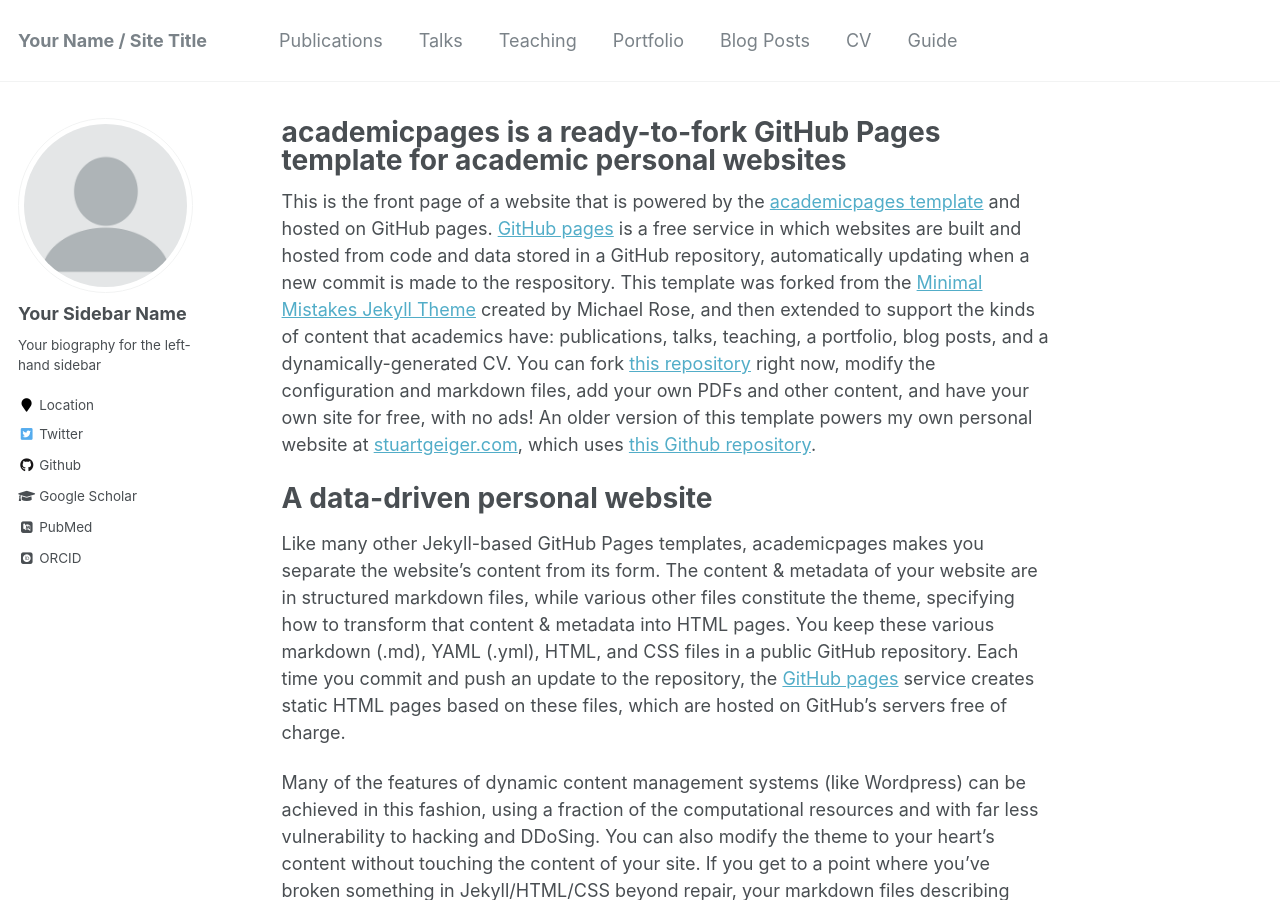
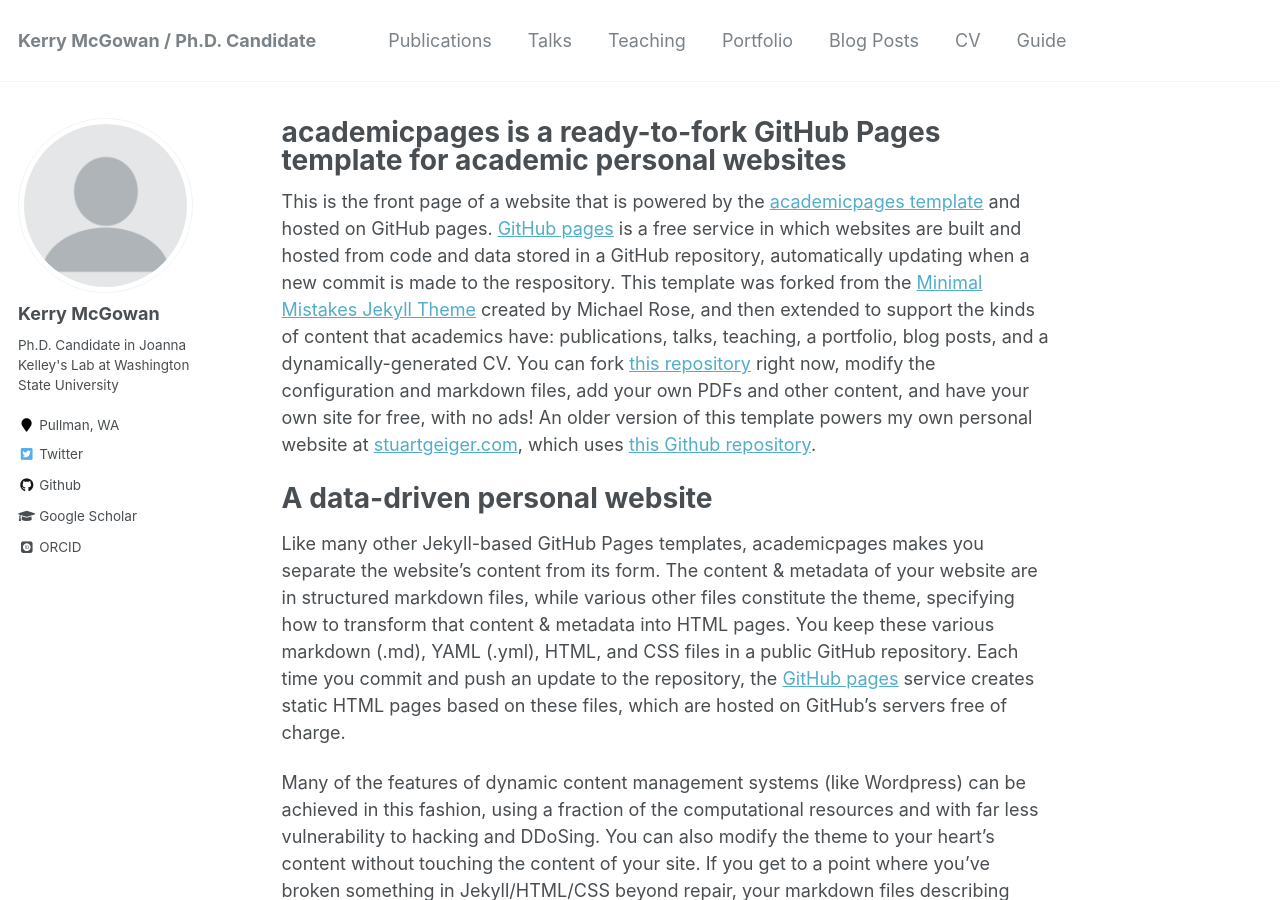
Before and after one commit to kerrymcgowan/kerrymcgowan.github.io, a Jekyll site: the page built from _pages/about.md, in a window 1280 px wide and 900 px high. Built offline with Jekyll 4.4.1, drawn with Linux system fonts in a browser that asks for light colours; some web fonts are replaced; some of the changed text lies outside the part shown.

Commit message:
Updated _config.yml to have personal information.

```diff
--- a/_config.yml
+++ b/_config.yml
@@ -7,13 +7,13 @@
 
 # Site Settings
 locale                   : "en-US"
-title                    : "Your Name / Site Title"
+title                    : "Kerry McGowan / Ph.D. Candidate"
 title_separator          : "-"
-name                     : &name "Your Name"
-description              : &description "personal description"
-url                      : https://academicpages.github.io # the base hostname & protocol for your site e.g. "https://mmistakes.github.io"
+name                     : &name "Kerry McGowan"
+description              : &description "Ph.D. Candidate in Joanna Kelley's Lab at Washington State University"
+url                      : https://kerrymcgowan.github.io # the base hostname & protocol for your site e.g. "https://mmistakes.github.io"
 baseurl                  : "" # the subpath of your site, e.g. "/blog"
-repository               : "academicpages/academicpages.github.io"
+repository               : "kerrymcgowan/kerrymcgowan.github.io"
 teaser                   :  # filename of teaser fallback teaser image placed in /images/, .e.g. "500x300.png"
 breadcrumbs              : false # true, false (default)
 words_per_minute         : 160
@@ -57,7 +57,7 @@ yandex_site_verification :
 
 # Social Sharing
 twitter:
-  username               : &twitter
+  username               : # &twitter
 facebook:
   username               :
   app_id                 :
@@ -80,13 +80,13 @@ analytics:
 
 # Site Author
 author:
-  name             : "Your Sidebar Name"
+  name             : "Kerry McGowan"
   avatar           : "profile.png"
-  bio              : "Your biography for the left-hand sidebar"
-  location         : "Location"
+  bio              : "Ph.D. Candidate in Joanna Kelley's Lab at Washington State University"
+  location         : "Pullman, WA"
   employer         :
-  pubmed           : "https://www.ncbi.nlm.nih.gov/pubmed/?term=john+snow"
-  googlescholar    : "http://yourfullgooglescholarurl.com"
+  pubmed           : # "https://www.ncbi.nlm.nih.gov/pubmed/?term=john+snow"
+  googlescholar    : "https://scholar.google.com/citations?user=sZYs99oAAAAJ&hl=en"
   email            :
   researchgate     :  # example: "https://www.researchgate.net/profile/yourprofile"
   uri              :
@@ -96,20 +96,20 @@ author:
   flickr           :
   facebook         :
   foursquare       :
-  github           : "academicpages"
+  github           : "kerrymcgowan"
   google_plus      :
   keybase          :
   instagram        :
-  impactstory      : #"https://profiles.impactstory.org/u/xxxx-xxxx-xxxx-xxxx"
+  impactstory      : # "https://profiles.impactstory.org/u/xxxx-xxxx-xxxx-xxxx"
   lastfm           :
   linkedin         :
-  orcid            : "http://orcid.org/yourorcidurl"
+  orcid            : "https://orcid.org/0000-0001-6388-3873"
   pinterest        :
   soundcloud       :
   stackoverflow    : # http://stackoverflow.com/users/123456/username
   steam            :
   tumblr           :
-  twitter          : "replacethistwitterhandle"
+  twitter          : "Kerry__McGowan"
   vine             :
   weibo            :
   xing             :
```
